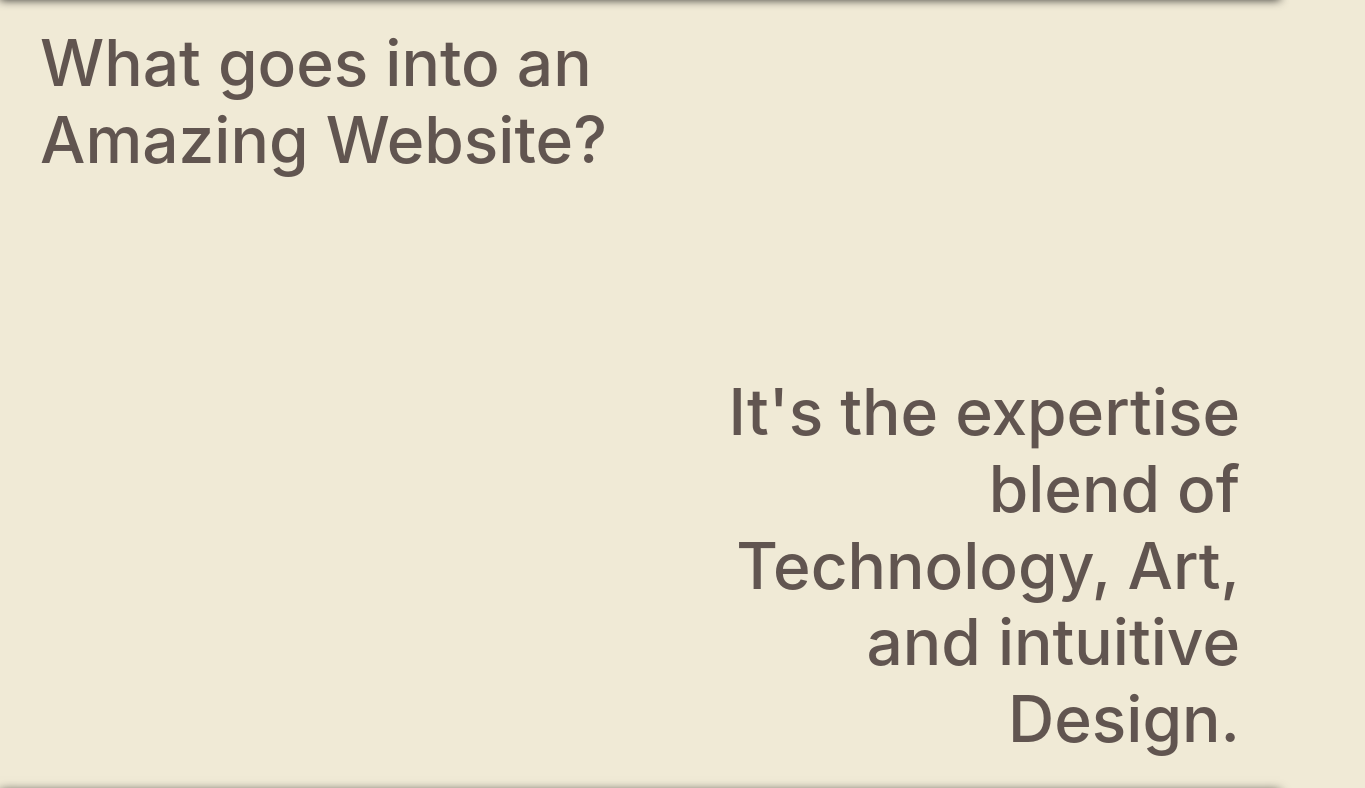
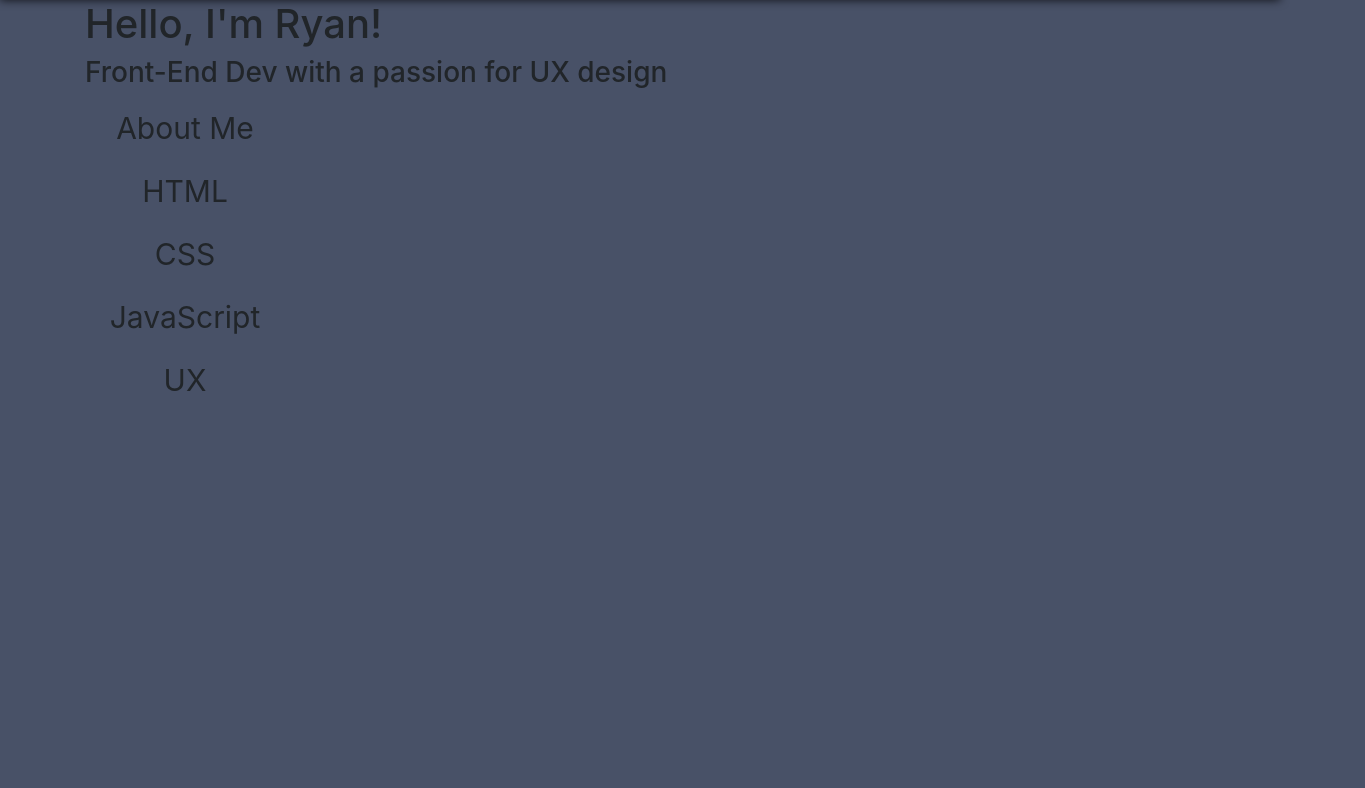
Before and after one commit to FrankSrirachaPDX/New-Portfolio, a plain HTML site: page index.html in a window 1280 px wide. Shown: the top 788 px of the page, 1365 px wide, since content can reach past the window. Drawn offline with nearby package versions, Linux system fonts and the light colour scheme.

Commit message:
changed styling. theme and edited contents

```diff
--- a/css/style.css
+++ b/css/style.css
@@ -3,12 +3,13 @@ JavaScript: #f7df1e
 HTML: #e34f26
 CSS: #0170BA
 
+newWhite: #f2f2f2
+newGrey: #BCBCBE
+newBlue: #485167
 Eclipse: #343148
-Sweet Corn: #F0EAD6
-Brown Granite: #615550
 */
 body{
-	background-color: #F0EAD6;
+	background-color: #485167;
 }
 body:before {
 	content: "";
@@ -26,37 +27,22 @@ body:before {
 }
 
 /* Top Half */
-.webQ{
-	font-size: 400%;
-	text-align: left;
-	padding-left: 2%;
-	padding-top: 2%;
-	color: #615550;
-
-}
-.hdn-card{
-	padding-top: 15%;
-	padding-right: 2%;
-	padding-bottom: 2%;
-}
-.tad{
-	text-align: right;
-	color: #615550;
-	font-size: 400%;
-	margin-left: 50%;
-}
 
 
 
-  /* Bottom Half*/
+
+
+
+
+  /* reference for later*/
   .aboutMe{
 	display: grid;
 	grid-gap: 1%;
 	grid-template-columns: auto 90%;
 
 	box-shadow:-0px -0px 10px rgba(0,0,0,.8);
-	background-color: #343148;
-	color: #F0EAD6;
+	background-color: #485167;
+	color: #f2f2f2;
 }
 
 ul {
@@ -64,12 +50,12 @@ ul {
 	margin: 0;
 	padding: 0;
 	width: 200px;
-	background-color: #343148;
+	background-color: #485167;
   }
 
   li a {
 	display: block;
-	color: #F0EAD6;
+	color: #f2f2f2;
 	padding: 8px 16px;
 	text-decoration: none;
 	text-align: center;
@@ -82,7 +68,7 @@ ul {
   /* Change the link color on hover */
   li a:hover {
 	background-color: rgba(255, 255, 255, 0.15);
-	color: #F0EAD6;;
+	color: #f2f2f2;;
   }
   .grid1{
 
--- a/index.html
+++ b/index.html
@@ -14,19 +14,27 @@
     <title>Hello, world!</title>
   </head>
   <body>
-    <div class="container-fluid">
-      <div class="titlecard">
-        <h1 class="webQ">
-          What goes into an<br>
-          Amazing Website?
-        </h1>
+    <div class="container">
+      <div class="flexContainer">
+        <h1>Hello, I'm Ryan!</h1>
+        <h3>Front-End Dev with a passion for UX design</h3>
       </div>
-      <div class="hdn-card">
-        <h2 class="tad">
-          It's the expertise blend of <br>Technology, Art, and intuitive Design.
-        </h2>
+      <div class="btn-bar">
+        <ul>
+          <li><a onclick="">About Me</a></li>
+          <li><a onclick="">HTML</a></li>
+          <li><a onclick="">CSS</a></li>
+          <li><a onclick="">JavaScript</a></li>
+          <li><a onclick="">UX</a></li>
+        </ul>
+      </div>
+      <div class="media-bar">
+
       </div>
     </div>
+
+
+<!--
     <div class="aboutMe">
         <div class="grid1">
           <ul>
@@ -41,65 +49,8 @@
           <h1>text goes here.</h1>
         </div>
       </div>
+    -->
 
-
-
-
-
-   <!--
-    <ul>
-      <li><a href="">About Me</a></li>
-      <li><a href="">HTML</a></li>
-      <li><a href="">CSS</a></li>
-      <li><a href="">JavaScript</a></li>
-      <li><a href="">UX</a></li>
-    </ul>
-
-
-    <div class="titlecard">
-      <h1 class="title1">
-        Ingredients for the Perfect Website:
-      </h1>
-    </div>
-    <p class="title2">The blending of Technology, Art, and Design.</p>
-    <div class="about-me">
-      <h1>About Me</h1>
-      <p>
-        I'm Ryan, and I want to be your next best addition to your team. <br>
-        <br>
-
-      </p>
-
-    </div>
-
-      <div class="html-page">
-      <h1>HTML</h1>
-      <p>
-        My experience with HTML is really good.<br>
-        I make good websites.<br>
-        Websites use HTML.<br>
-        I'm writing like a 5h grader.<br>
-      </p>
-    </div>
-    <div class="css-page">
-      <h1>CSS</h1>
-      <p>
-          My experience with HTML is really good.<br>
-          I make good websites.<br>
-          Websites use HTML.<br>
-          I'm writing like a 5h grader.<br>
-      </p>
-    </div>
-    <div class="js-page">
-        <h1>JavaScript</h1>
-        <p>
-          My experience with HTML is really good.<br>
-          I make good websites.<br>
-          Websites use HTML.<br>
-          I'm writing like a 5h grader.<br>
-        </p>
-    </div>
-  -->
     <!-- Optional JavaScript -->
     <script src=""></script>
     <!-- jQuery first, then Popper.js, then Bootstrap JS -->
```
